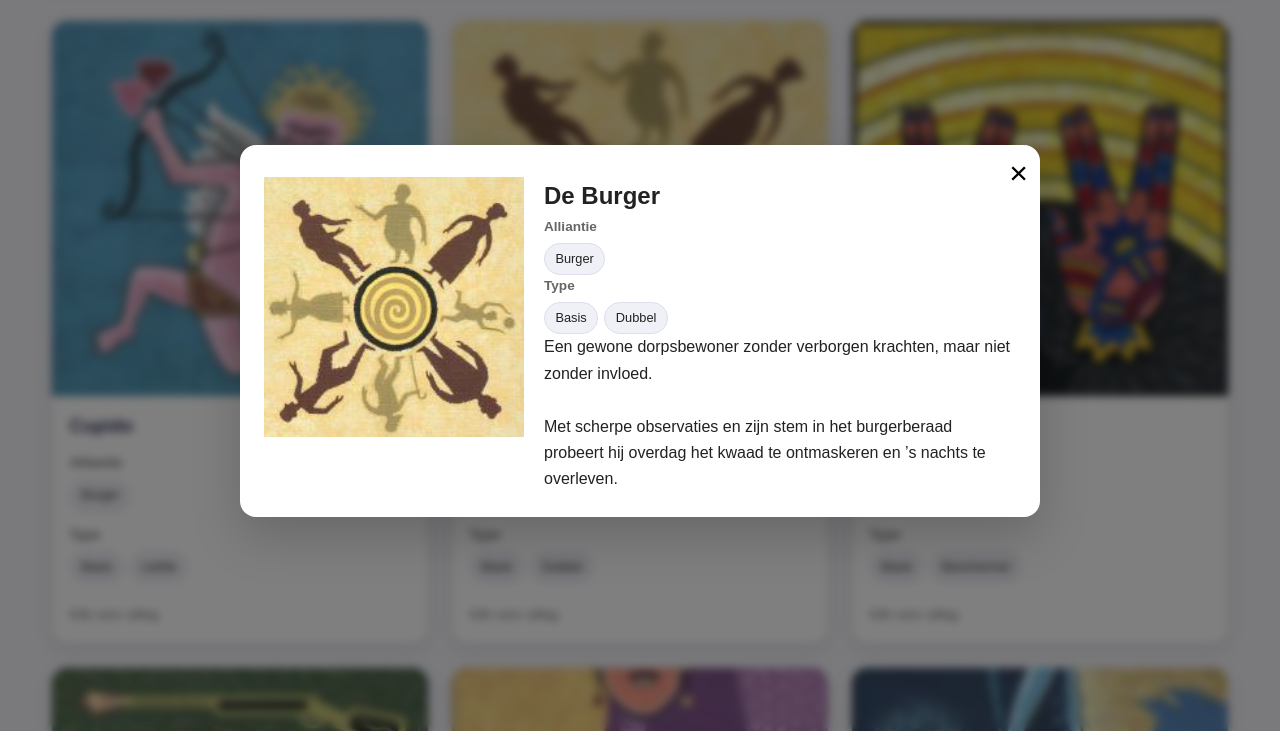
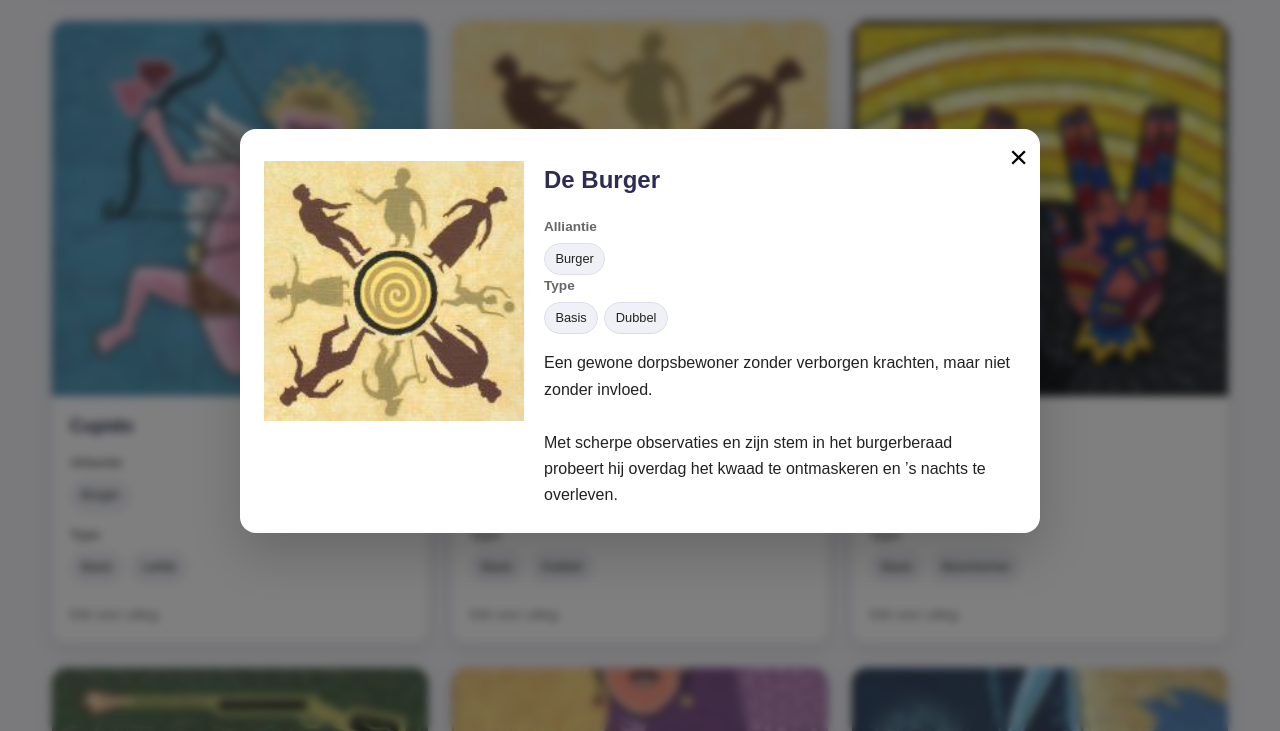
Before and after one commit to ItsJepoan/Online-Weerwolven-van-Whatsapperdam, a plain HTML site: page roles.html in a window 1280 px wide. Both pictures are taken after a click on the button 639 px from the left and 1055 px from the top of the page. Shown: the part 724-1455 px from the top of the page. Drawn offline with Linux system fonts and the light colour scheme.

Commit message:
hopelijk fix

```diff
--- a/css/roles.css
+++ b/css/roles.css
@@ -198,14 +198,14 @@
   position: relative;
   background: white;
   border-radius: 16px;
-  padding: 1.5rem;
   width: min(800px, 90%);
   max-height: calc(100vh - 2rem);
   z-index: 1;
   box-shadow: 0 20px 50px rgba(0, 0, 0, 0.18);
+  overflow: hidden;
   display: flex;
   flex-direction: column;
-  overflow: hidden;
+  padding: 1.5rem;
 }
 
 .role-modal-close {
@@ -216,30 +216,46 @@
   border: none;
   background: none;
   cursor: pointer;
-  z-index: 2;
+  z-index: 3;
 }
 
 .role-modal-body {
   display: grid;
-  grid-template-columns: 260px 1fr;
+  grid-template-columns: 260px minmax(0, 1fr);
   gap: 1.25rem;
-  overflow-y: auto;
-  overflow-x: hidden;
-  padding-right: 0.35rem;
+  min-height: 0;
+  min-width: 0;
+  overflow: hidden;
+  flex: 1;
   margin-top: 0.5rem;
-  -webkit-overflow-scrolling: touch;
-  overscroll-behavior: contain;
 }
 
 .role-modal-image {
   width: 100%;
   aspect-ratio: 1 / 1;
   object-fit: cover;
+  align-self: start;
+}
+
+.role-modal-text {
+  min-height: 0;
+  min-width: 0;
+  overflow-y: auto;
+  overflow-x: hidden;
+  padding-right: 0.35rem;
+  -webkit-overflow-scrolling: touch;
+  overscroll-behavior: contain;
+}
+
+#modal-role-name {
+  margin-bottom: 1rem;
+  color: var(--primary);
 }
 
 #modal-role-description {
   white-space: pre-line;
   line-height: 1.65;
+  margin-top: 1rem;
 }
 
 @media (max-width: 1000px) {
@@ -286,7 +302,6 @@
 
   .role-modal {
     padding: 0.75rem;
-    align-items: center;
   }
 
   .role-modal-content {
@@ -298,6 +313,10 @@
 
   .role-modal-body {
     gap: 1rem;
+  }
+
+  .role-modal-text {
+    max-height: 100%;
     padding-right: 0.15rem;
   }
 
--- a/roles.html
+++ b/roles.html
@@ -79,7 +79,7 @@
       <div class="role-modal-body">
         <img id="modal-role-image" class="role-modal-image" alt="">
 
-        <div>
+        <div class="role-modal-text">
           <h2 id="modal-role-name"></h2>
 
           <div class="meta-block">
```
